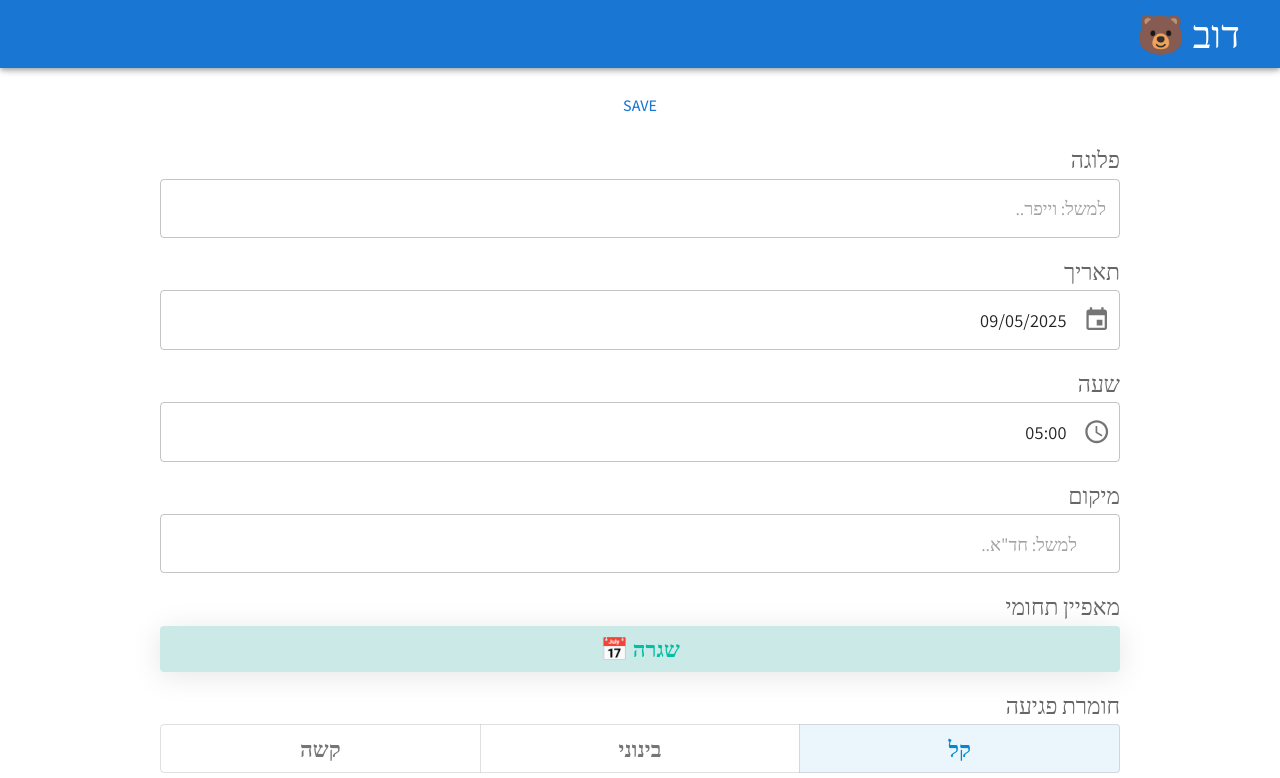
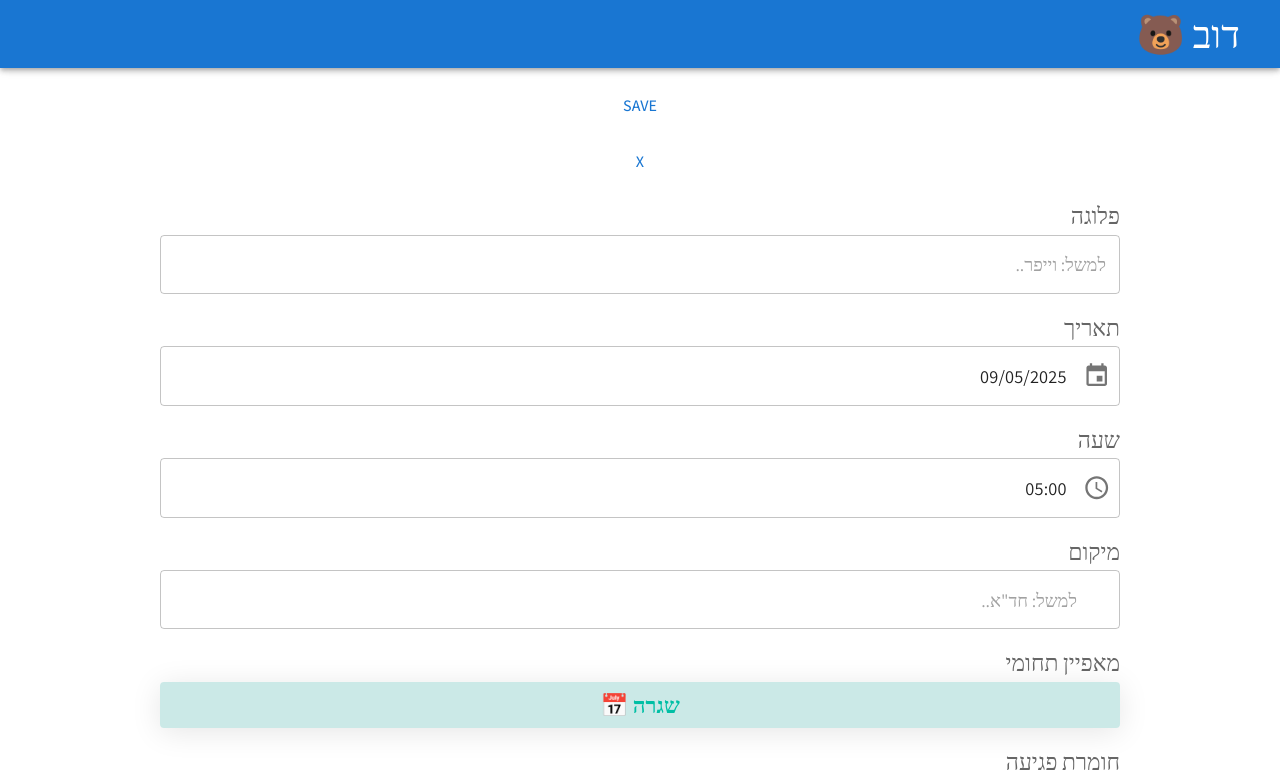
Before and after one commit to omer-sm/dov, a React (Vite) app: page / in a window 1280 px wide. Shown: the top 778 px of the page. Built offline with nearby package versions, Linux system fonts and the light colour scheme.

Commit message:
feat(ReportForm.tsx): add clear button

```diff
--- a/src/Components/ReportForm/ReportForm.tsx
+++ b/src/Components/ReportForm/ReportForm.tsx
@@ -31,6 +31,7 @@ import { useDebouncedCallback } from 'use-debounce';
 import { useRef, type Dispatch, type SetStateAction } from 'react';
 import { formatDate, formatTime } from '../../Utils/formatReport';
 import { saveReport } from '../../State/ReportState/storageHandler';
+import { clearReport } from '../../State/ReportState/utils';
 
 interface ReportFormProps {
   setDialogOpen: Dispatch<SetStateAction<boolean>>;
@@ -43,6 +44,12 @@ export default function ReportForm({ setDialogOpen }: ReportFormProps) {
   const debounce = useDebouncedCallback((callback) => {
     callback();
   }, 1000);
+
+  const updateDescriptionInput = () => {
+    if (descriptionInputRef.current) {
+      descriptionInputRef.current.value = reportState.description;
+    }
+  };
 
   const addTimeToDescription = () => {
     debounce.flush();
@@ -60,9 +67,7 @@ export default function ReportForm({ setDialogOpen }: ReportFormProps) {
       )}, ${reportSnap.description}`;
     }
 
-    if (descriptionInputRef.current) {
-      descriptionInputRef.current.value = reportState.description;
-    }
+    updateDescriptionInput();
   };
 
   return (
@@ -74,6 +79,15 @@ export default function ReportForm({ setDialogOpen }: ReportFormProps) {
         }}
       >
         save
+      </Button>
+      <Button
+        onClick={() => {
+          debounce.flush();
+          clearReport();
+          updateDescriptionInput();
+        }}
+      >
+        X
       </Button>
       <FormControl>
         <FormLabel htmlFor="platoon-input">
--- a/src/State/ReportState/utils.ts
+++ b/src/State/ReportState/utils.ts
@@ -1,6 +1,21 @@
-import type { Dayjs } from "dayjs"
+import type { Dayjs } from 'dayjs';
+import { reportState } from './reportState';
+import dayjs from 'dayjs';
 
 export const roundTime = (time: Dayjs) => {
-    const roundedMinute = Math.floor(time.minute() / 30) * 30;
-    return time.startOf("hour").add(roundedMinute, "minute");
+  const roundedMinute = Math.floor(time.minute() / 30) * 30;
+  return time.startOf('hour').add(roundedMinute, 'minute');
 };
+
+export const clearReport = () => {
+  Object.assign(reportState, {
+    date: roundTime(dayjs()),
+    location: '',
+    description: '',
+    outcome: {
+      peopleDamaged: false,
+      propertyDamaged: false,
+    },
+    severity: 'Light',
+  });
+};
```
